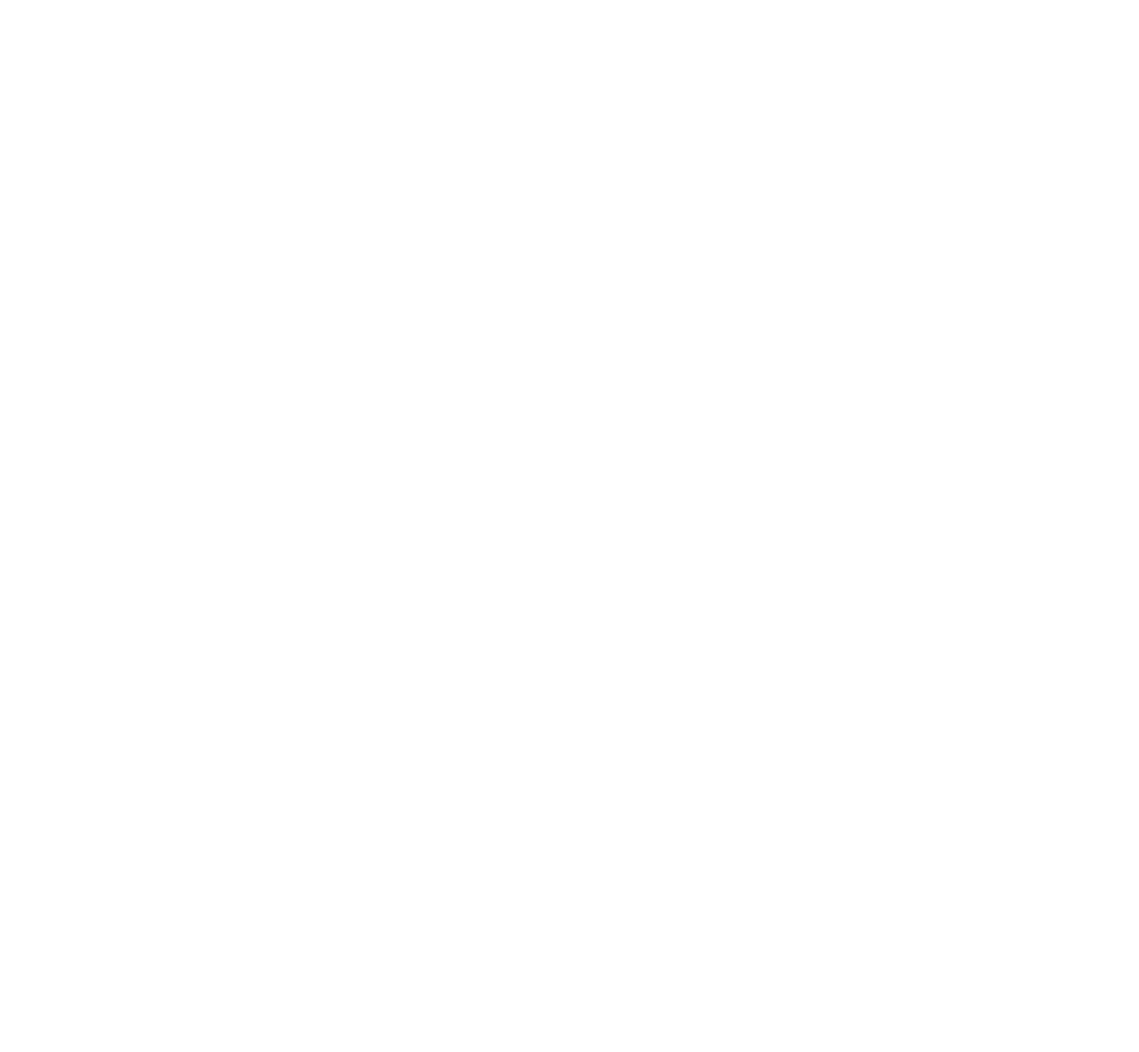
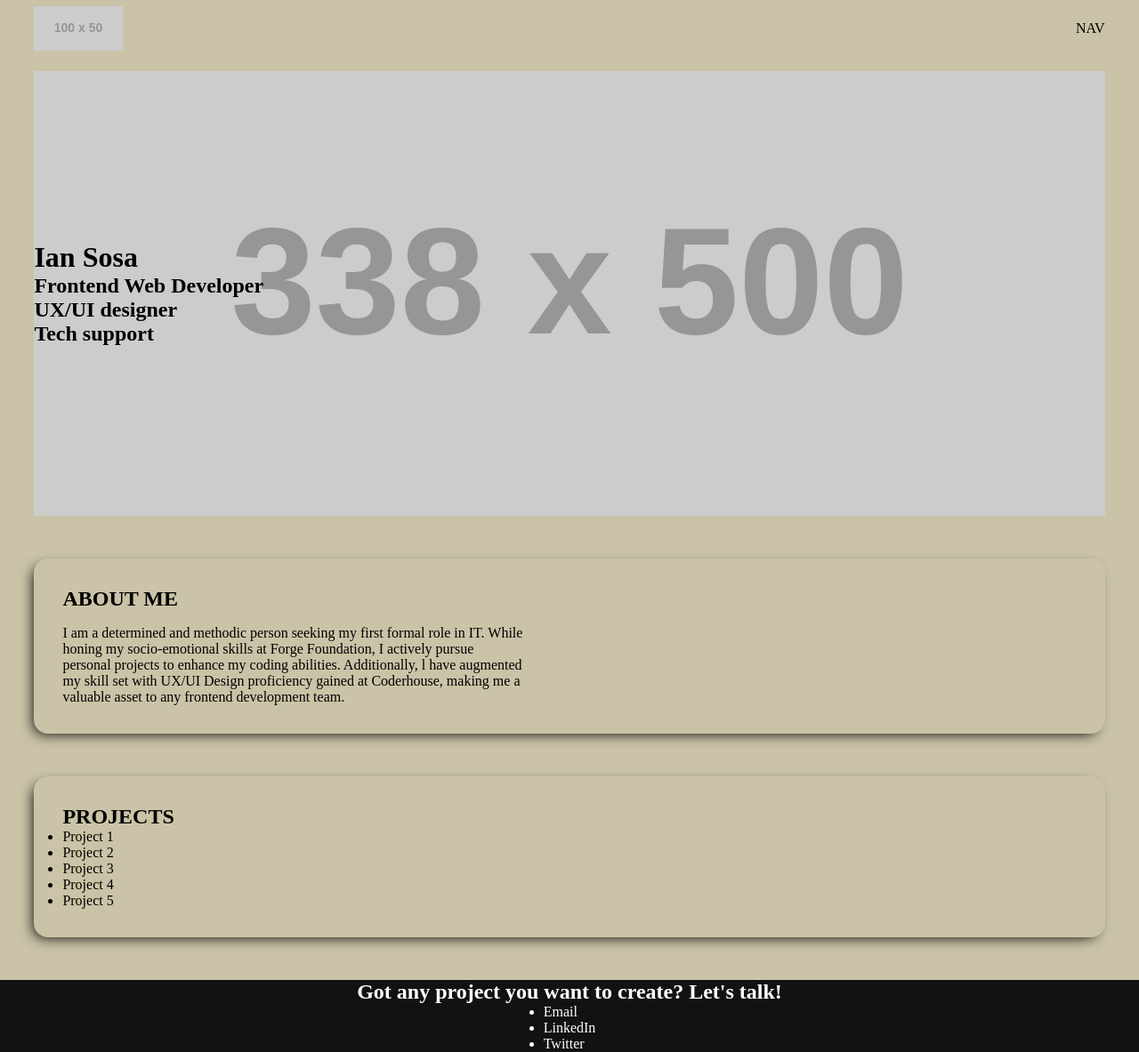
Before and after one commit to sosaian/Sosaian, a plain HTML site: page index.html in a window 1280 px wide. Shown: the whole page at 89% size. Before the commit the page ends 800 px from the top, so only its background shows below. Drawn offline with Linux system fonts and the light colour scheme; placeholder pictures from the web are drawn by us.

Commit message:
Add basic structure and styling

```diff
--- a/index.html
+++ b/index.html
@@ -3,11 +3,44 @@
 <head>
     <meta charset="UTF-8">
     <meta name="viewport" content="width=device-width, initial-scale=1.0">
-    <title>Ian Sosa | Frontend Web Development</title>
+    <title>Ian Sosa | Web development and tech support</title>
+    <link rel="stylesheet" href="styles.css">
 </head>
 <body>
-    <header></header>
-    <main></main>
-    <footer></footer>
+    <header>
+        <img src="https://placehold.co/100x50@2x?text=Ian+Sosa" alt="Ian Sosa branding image">
+        <nav>NAV</nav>
+    </header>
+    <main>
+        <div id="heroContainer">
+            <!-- <img src="https://placehold.co/360x500@2x" alt="Image of a samurai helmet, logo of Ian Sosa's personal brand"> -->
+            <h1 translate="no">Ian Sosa</h1>
+            <h2>Frontend Web Developer</h2>
+            <h2>UX/UI designer</h2>
+            <h2>Tech support</h2>
+        </div>
+        <div id="aboutContainer">
+            <h2>ABOUT ME</h2>
+            <p>I am a determined and methodic person seeking my first formal role in IT. While honing my socio-emotional skills at Forge Foundation, I actively pursue personal projects to enhance my coding abilities. Additionally, l have augmented my skill set with UX/UI Design proficiency gained at Coderhouse, making me a valuable asset to any frontend development team.</p>
+        </div>
+        <div id="projectsListContainer">
+            <h2>PROJECTS</h2>
+            <ul>
+                <li>Project 1</li>
+                <li>Project 2</li>
+                <li>Project 3</li>
+                <li>Project 4</li>
+                <li>Project 5</li>
+            </ul>
+        </div>
+    </main>
+    <footer>
+        <h2>Got any project you want to create? Let's talk!</h2>
+        <ul>
+            <li>Email</li>
+            <li>LinkedIn</li>
+            <li>Twitter</li>
+        </ul>
+    </footer>
 </body>
 </html>
--- a/styles.css
+++ b/styles.css
@@ -39,3 +39,77 @@ input, button, textarea, select { font: inherit; }
  }
 }
 /* ========================================================== */
+
+html {
+    --clr-primary: #CAC3A7;
+    --clr-secondary: #121212;
+    --clr-accent: #F2F2F2;
+    --text-clr-primary: black;
+    --text-clr-secondary: white;
+    --text-clr-accent: black;
+}
+
+body {
+    background-color: var(--clr-primary);
+    color: var(--text-clr-primary);
+    display: flex;
+    flex-direction: column;
+}
+
+header {
+    background-color: var(--clr-primary);
+    padding: 0 3vw;
+    position: fixed;
+    width: 100%;
+    height: 4rem;
+    display: flex;
+    justify-content: space-between;
+    align-items: center;
+}
+
+main {
+    margin: 0 3vw;
+}
+
+#heroContainer {
+    margin-top: 5rem;
+    background-image: URL(https://placehold.co/338x500@2x);
+    background-size: cover;
+    background-position: center;
+    width: auto;
+    height: 500px;
+    display: flex;
+    flex-direction: column;
+    justify-content: center;
+}
+
+#aboutContainer{
+    background-color: var(--clr-primary);
+    margin-top: 3rem;
+    display: flex;
+    flex-direction: column;
+    gap: 1rem;
+
+    border-radius: 1rem;
+    padding: 2rem;
+    -webkit-box-shadow: -5px 5px 15px -5px #000000;
+    box-shadow: -5px 5px 15px -5px #000000;
+}
+
+#projectsListContainer {
+    margin-top: 3rem;
+    border-radius: 1rem;
+    padding: 2rem;
+    -webkit-box-shadow: -5px 5px 15px -5px #000000;
+    box-shadow: -5px 5px 15px -5px #000000;
+}
+
+footer {
+    margin-top: 3rem;
+    padding: 0 3vw;
+    background-color: var(--clr-secondary);
+    color: var(--text-clr-secondary);
+    display: flex;
+    flex-direction: column;
+    align-items: center;
+}
```
